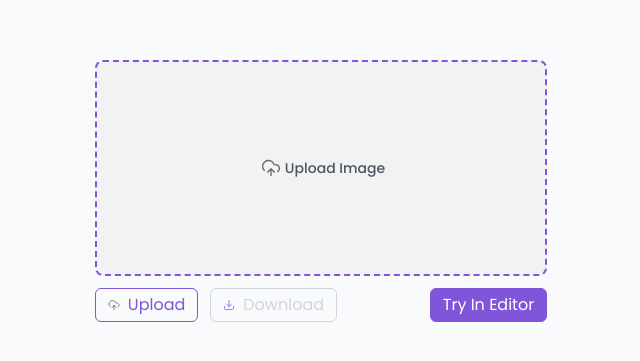
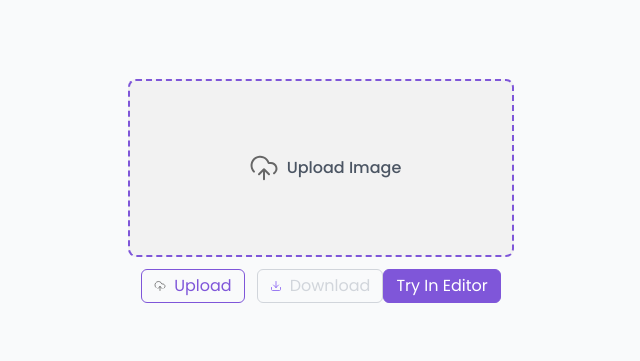
Before and after one commit to hisusqristos/tools, a React (Create React App) app: page /#/brightness in a window 1280 px wide. Shown: the part 209-570 px from the top of the page, without its empty margins (319-959 px from the left). Built offline with nearby package versions, Linux system fonts and the light colour scheme.

Commit message:
🖍️ even spacing

```diff
--- a/src/reusable/DragAndDrop.tsx
+++ b/src/reusable/DragAndDrop.tsx
@@ -32,16 +32,15 @@ const DragAndDrop: React.FC<ImageInputProps> = ({ onUploadAction }) => {
 
   return (
     <div
-      className={`flex flex-row items-center justify-center px-40 py-24 border-2 border-dashed rounded-lg bg-beige-200 cursor-pointer hover:bg-beige-300 transition-colors ${isDragging ? "border-purple-700 bg-beige-300" : "border-purple-500 hover:border-purple-700"}`}
+      className={`flex flex-row items-center justify-center px-[35%] py-[20%] border-2 border-dashed rounded-lg bg-beige-200 cursor-pointer hover:bg-beige-300 transition-colors ${isDragging ? "border-purple-700 bg-beige-300" : "border-purple-500 hover:border-purple-700"}`}
       onClick={handleContainerClick}
       onDragOver={handleDragOver}
       onDragLeave={handleDragLeave}
       onDrop={handleDrop}
     >
-      <div className="w-5 h-5 mx-1 text-gray-600 gap-1">
-        <img src="assets/cloud-upload.svg" alt="Upload" />
-      </div>
-      <h6 className="text-sm font-medium text-gray-600"> Upload Image </h6>
+
+      <img className="size-[45%] mx-2 text-gray-600 gap-3" src="assets/cloud-upload.svg" alt="Upload" />
+        <h6 className="text-[100%] font-medium text-gray-600 whitespace-nowrap"> Upload Image </h6>
       <input
         ref={inputRef}
         type="file"
--- a/src/tools/flip/FlipControls.tsx
+++ b/src/tools/flip/FlipControls.tsx
@@ -7,7 +7,7 @@ interface FlipControlsProps {
 
 const FlipControls: React.FC<FlipControlsProps> = ({ applyFlip, applyRotate }) => {
     return (
-        <div className="flex flex-row flex-wrap justify-center gap-4">
+        <div className="flex flex-row justify-center whitespace-nowrap gap-4">
             <TransformButton icon="assets/flip-horizontal.svg" text="Flip Horizontally" onClickAction={() => applyFlip('horizontal')} />
             <TransformButton icon="assets/flip-vertical.svg" text="Flip Vertically" onClickAction={() => applyFlip('vertical')} />
             <TransformButton icon="assets/rotate-left.svg" text="Rotate Left" onClickAction={() => applyRotate('left')} />
```
